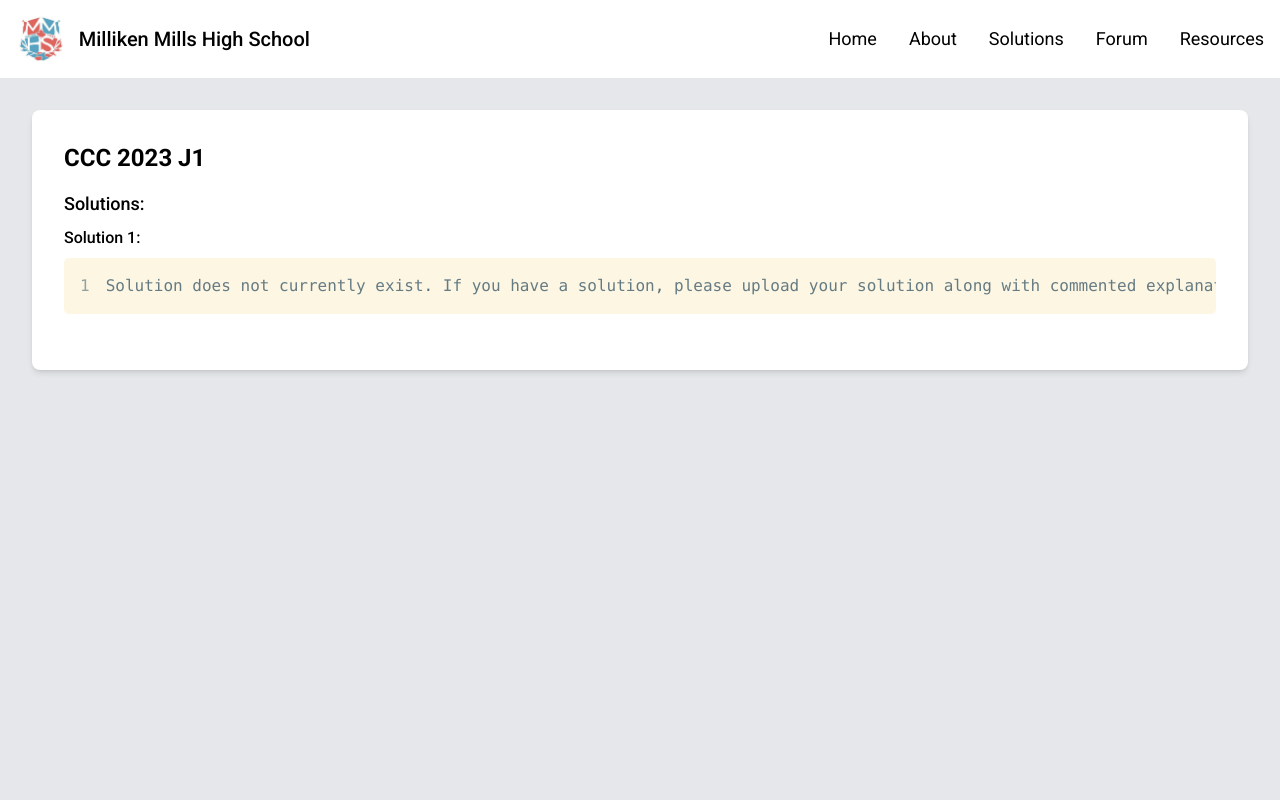
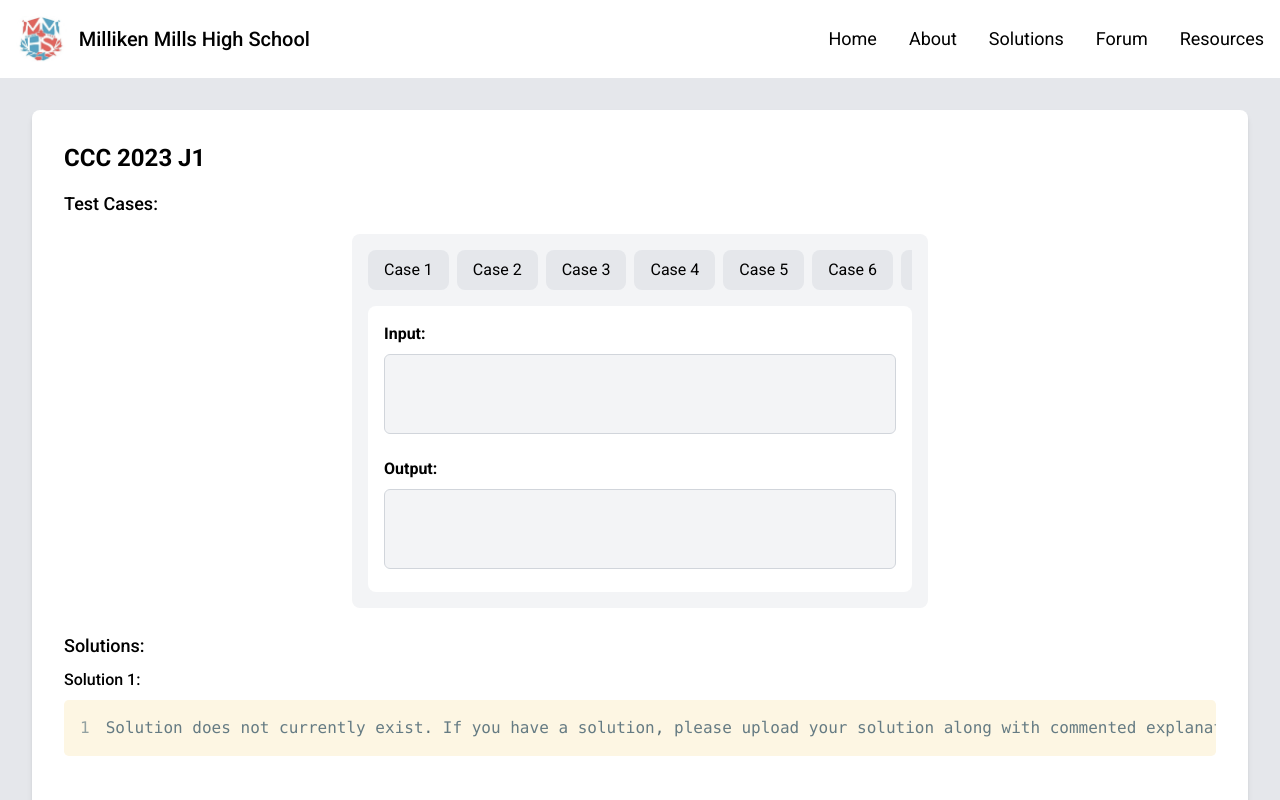
Before and after one commit to Tankman61/CCCSolutions, a React (Vite) app in the folder frontend-react/mmhs-website/: page /contest/2023/j1 in a window 1280 px wide. Shown: the top 800 px of the page. Built offline with nearby package versions, Linux system fonts and the light colour scheme; no server answers.

Commit message:
added test cases back

```diff
--- a/frontend-react/mmhs-website/src/components/Solution.jsx
+++ b/frontend-react/mmhs-website/src/components/Solution.jsx
@@ -4,8 +4,10 @@ import { solarizedlight } from "react-syntax-highlighter/dist/esm/styles/prism";
 
 const Problem = ({ contestYear, problemCode }) => {
   const [solutions, setSolutions] = useState([]);
+  const [testCases, setTestCases] = useState([]);
   const [activeTab, setActiveTab] = useState(null);
   const [actualProblemCode, setActualProblemCode] = useState(problemCode);
+  const [testCaseData, setTestCaseData] = useState({ input: "", output: "" });
 
   useEffect(() => {
     const fetchSolutions = async () => {
@@ -44,6 +46,22 @@ const Problem = ({ contestYear, problemCode }) => {
     fetchSolutions();
   }, [contestYear, problemCode]);
 
+  const fetchTestCase = async (idx) => {
+    const basePath = `/past_contests/${contestYear}/${problemCode}/test_data`;
+
+    try {
+      const inputResponse = await fetch(`${basePath}/${problemCode}.${idx + 1}.in`);
+      const outputResponse = await fetch(`${basePath}/${problemCode}.${idx + 1}.out`);
+
+      const inputText = inputResponse.ok ? await inputResponse.text() : "No input found";
+      const outputText = outputResponse.ok ? await outputResponse.text() : "No output found";
+
+      setTestCaseData({ input: inputText, output: outputText });
+    } catch (error) {
+      console.error(`Error fetching test case ${idx + 1}:`, error);
+    }
+  };
+
   const getAlternativeCode = (code) => {
     const mapping = {
       j5: contestYear >= 2016 ? "s2" : "s3",
@@ -52,6 +70,14 @@ const Problem = ({ contestYear, problemCode }) => {
     };
     return mapping[code.toLowerCase()];
   };
+
+  const handleTabClick = (idx) => {
+    setActiveTab(idx);
+    fetchTestCase(idx);
+  };
+
+  const isValidTestCase = (testCase) =>
+    !testCase.toLowerCase().startsWith("<!doctype html>");
 
   return (
     <div className="bg-gray-200 min-h-screen p-8">
@@ -66,6 +92,52 @@ const Problem = ({ contestYear, problemCode }) => {
             equivalent to {problemCode.toUpperCase()}.
           </p>
         )}
+
+        <div className="mb-6">
+          <h3 className="text-lg font-medium text-black mb-4">Test Cases:</h3>
+          <div className="bg-gray-100 p-4 rounded-lg w-1/2 mx-auto">
+            <div className="flex space-x-2 mb-4 overflow-x-auto scrollbar-thin scrollbar-thumb-gray-400">
+              {Array.from({ length: 30 }, (_, idx) => (
+                <button
+                  key={idx}
+                  onClick={() => handleTabClick(idx)}
+                  className={`px-4 py-2 flex-shrink-0 ${
+                    activeTab === idx ? "bg-blue-800 text-white" : "bg-gray-200 text-black"
+                  } rounded-lg`}
+                >
+                  Case {idx + 1}
+                </button>
+              ))}
+            </div>
+
+            <div className="p-4 bg-white rounded-lg">
+              {isValidTestCase(testCaseData.input) && isValidTestCase(testCaseData.output) ? (
+                <>
+                  <p className="text-black mb-2">
+                    <strong>Input:</strong>
+                  </p>
+                  <textarea
+                    className="w-full h-20 p-2 mb-4 bg-gray-100 text-black border border-gray-300 rounded-md resize-none focus:outline-none focus:ring-2 focus:ring-blue-500"
+                    readOnly
+                    value={testCaseData.input}
+                  />
+                  <p className="text-black mb-2">
+                    <strong>Output:</strong>
+                  </p>
+                  <textarea
+                    className="w-full h-20 p-2 bg-gray-100 text-black border border-gray-300 rounded-md resize-none focus:outline-none focus:ring-2 focus:ring-blue-500"
+                    readOnly
+                    value={testCaseData.output}
+                  />
+                </>
+              ) : (
+                <p className="text-red-600 font-bold text-center">
+                  Test Case Not Available. If You Have Test Cases, Upload Them On The Forum
+                </p>
+              )}
+            </div>
+          </div>
+        </div>
 
         <div className="mb-6">
           <h3 className="text-lg font-medium text-black mb-2">Solutions:</h3>
```
